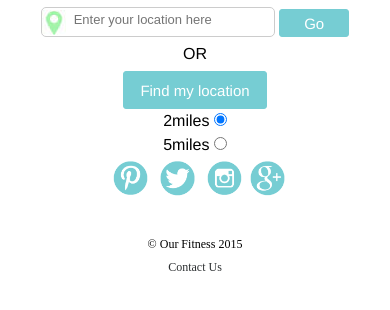
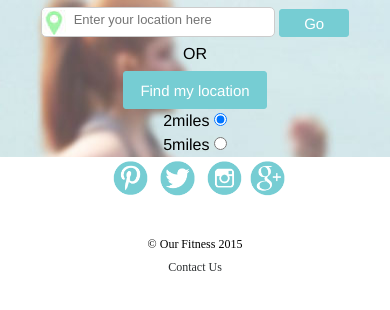
Before and after one commit to RachelSeale/ourFitness, a PHP site: page /map.php in a window 390 px wide. Shown: the part 120-430 px from the top of the page. Run offline with PHP 8.4, Linux system fonts and the light colour scheme; some libraries are stand-ins or nearby versions.

Commit message:
adding image to mobile for map page

```diff
--- a/css/index.css
+++ b/css/index.css
@@ -707,6 +707,10 @@ input[type=submit] {
     .site .resultAddressSection .telephoneNo {
       color: grey; }
 
+@media screen and (max-width: 500px) {
+  .mapSearch {
+    background-image: url("../images/fitness-mob.jpg"); } }
+
 .searchLocationForm {
   text-align: center;
   padding-top: 0%;
--- a/css/map.scss
+++ b/css/map.scss
@@ -63,6 +63,11 @@
 
 }
 
+.mapSearch {
+	@include media($mobile) {
+		background-image: url("../images/fitness-mob.jpg");
+	}
+}
 
 .searchLocationForm {
 	text-align: center;
--- a/map.php
+++ b/map.php
@@ -22,7 +22,7 @@
 			<p>What better way to kick off your new fitness regime then by browsing the <b class="website-name">Our Fitness</b> map page to find your local gyms and sports clubs. All you need to do is enter your postcode or click ‘Find My Location’.</p>
 		</div>
 		<section class="site">
-			<div>
+			<div class="mapSearch">
 				<form class="searchLocationForm" id="location-form">
 					<input for="form-input" type="text" placeholder="Enter your location here" id="location-input" name="location" />
 
```
Also changed, not shown: 1 other file.
